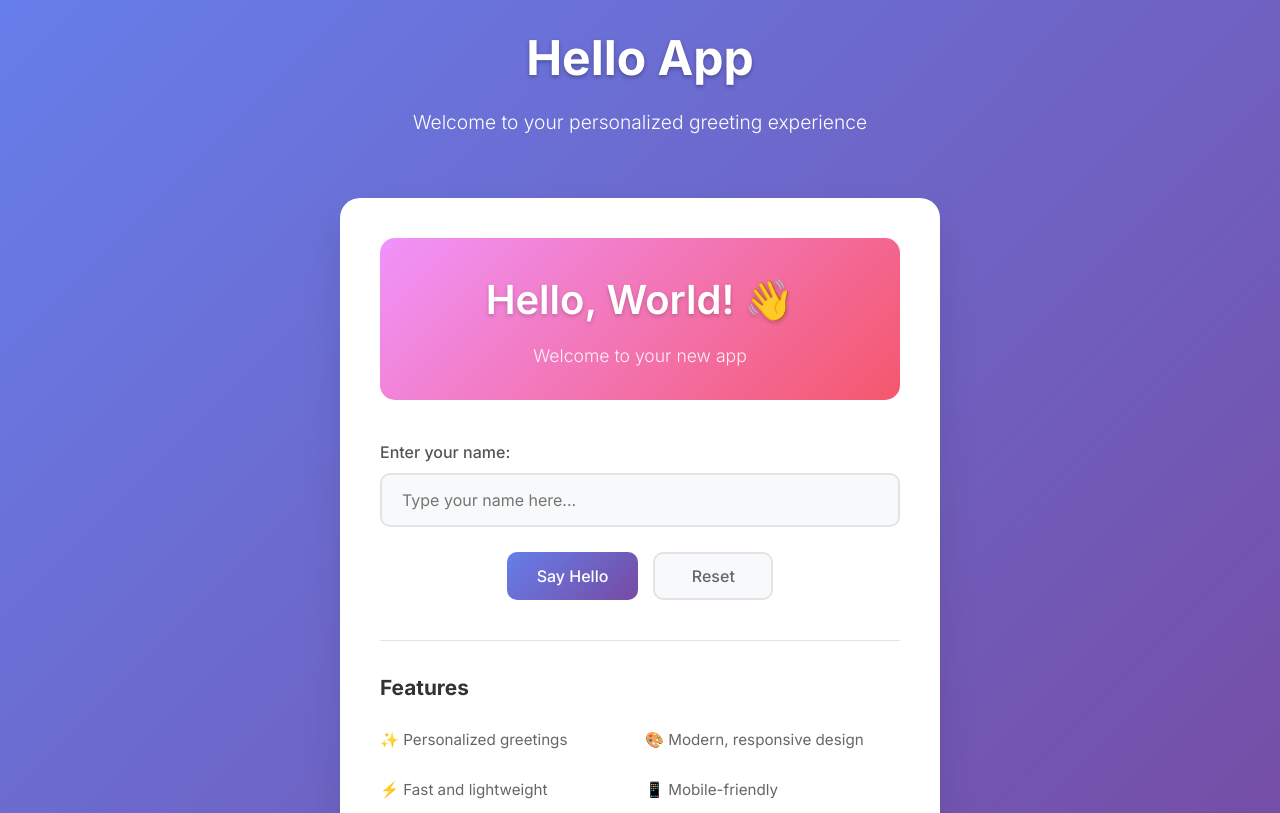
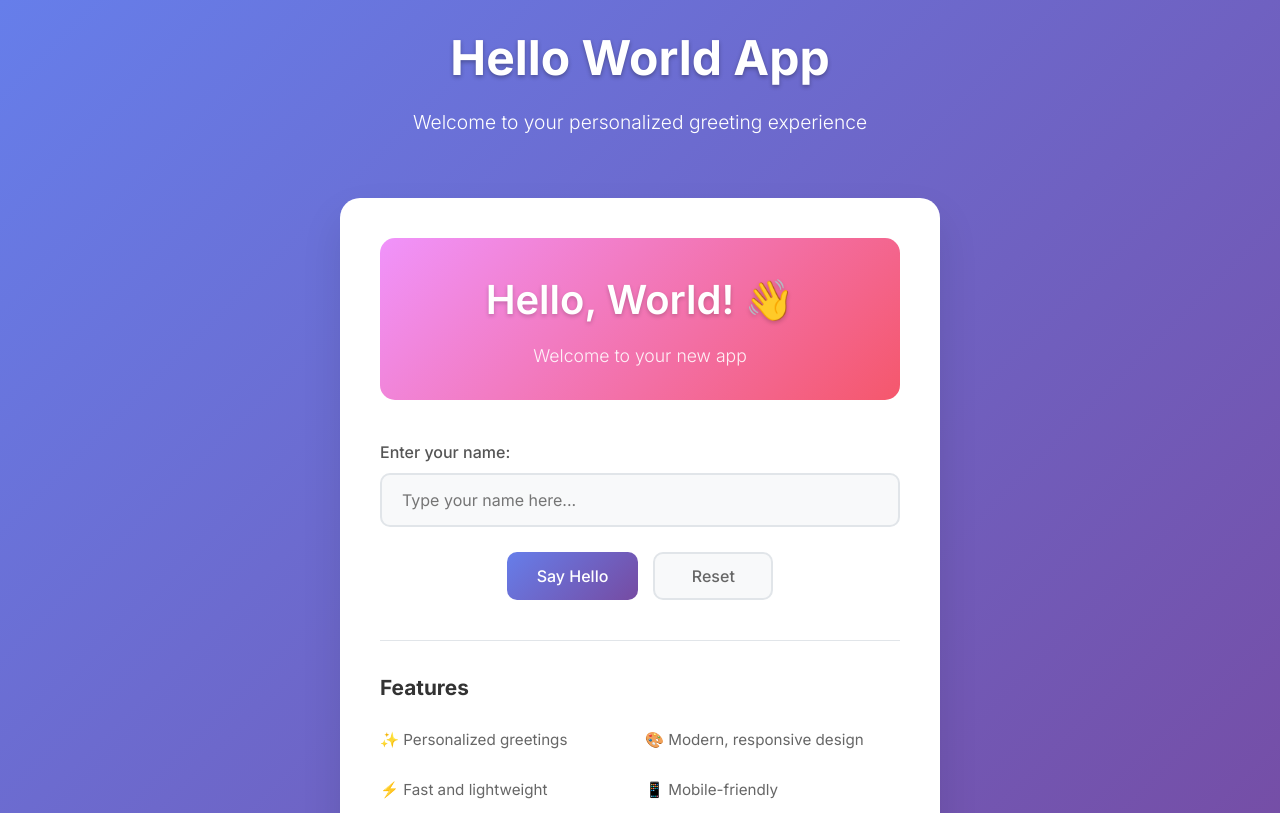
Before and after one commit to devbizops/hello_world_testapp, a plain HTML site: page index.html in a window 1280 px wide. Shown: the top 813 px of the page. Drawn offline with Linux system fonts and the light colour scheme.

Commit message:
Changed welcome app header title to Hello World App

```diff
--- a/index.html
+++ b/index.html
@@ -10,7 +10,7 @@
 <body>
     <div class="container">
         <header class="header">
-            <h1 class="title">Hello App</h1>
+            <h1 class="title">Hello World App</h1>
             <p class="subtitle">Welcome to your personalized greeting experience</p>
         </header>
 
```
